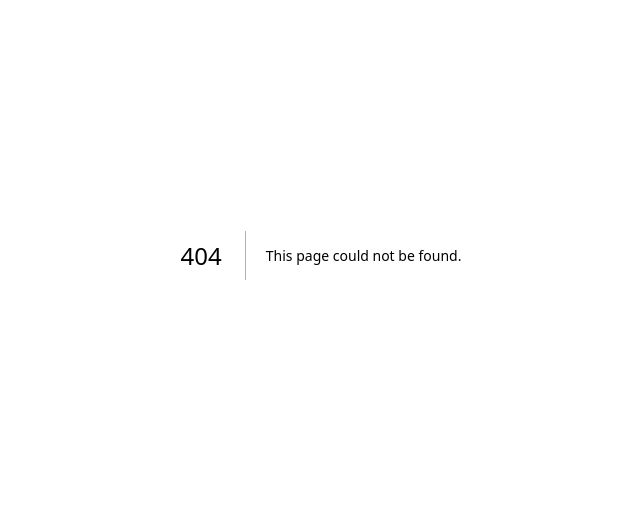
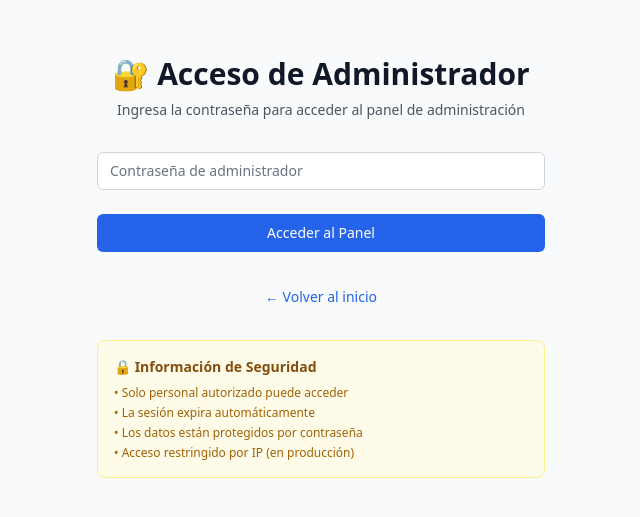
Before and after one commit to alexisayon/refut-landing, a Next.js app: page /admin-login in a window 1280 px wide. Before the commit this address had no page. Shown: the part 145-662 px from the top of the page, without its empty margins (319-959 px from the left). Built offline with nearby package versions, Linux system fonts and the light colour scheme.

Commit message:
feat: add password protection and authentication to admin panel

```diff
--- /dev/null
+++ b/hooks/useAdminAuth.ts
@@ -0,0 +1,62 @@
+import { useState, useEffect } from 'react'
+import { useRouter } from 'next/router'
+
+export const useAdminAuth = () => {
+  const [isAuthenticated, setIsAuthenticated] = useState(false)
+  const [isLoading, setIsLoading] = useState(true)
+  const router = useRouter()
+
+  useEffect(() => {
+    checkAuth()
+  }, [])
+
+  const checkAuth = () => {
+    try {
+      const isAuth = localStorage.getItem('refut_admin_authenticated') === 'true'
+      const timestamp = localStorage.getItem('refut_admin_timestamp')
+
+      if (isAuth && timestamp) {
+        // Verificar que la sesión no haya expirado (24 horas)
+        const sessionTime = parseInt(timestamp)
+        const now = Date.now()
+        const twentyFourHours = 24 * 60 * 60 * 1000
+
+        if (now - sessionTime < twentyFourHours) {
+          setIsAuthenticated(true)
+        } else {
+          // Sesión expirada
+          localStorage.removeItem('refut_admin_authenticated')
+          localStorage.removeItem('refut_admin_timestamp')
+          setIsAuthenticated(false)
+        }
+      } else {
+        setIsAuthenticated(false)
+      }
+    } catch (error) {
+      console.error('Error checking auth:', error)
+      setIsAuthenticated(false)
+    } finally {
+      setIsLoading(false)
+    }
+  }
+
+  const logout = () => {
+    localStorage.removeItem('refut_admin_authenticated')
+    localStorage.removeItem('refut_admin_timestamp')
+    setIsAuthenticated(false)
+    router.push('/admin-login')
+  }
+
+  const requireAuth = () => {
+    if (!isLoading && !isAuthenticated) {
+      router.push('/admin-login')
+    }
+  }
+
+  return {
+    isAuthenticated,
+    isLoading,
+    logout,
+    requireAuth
+  }
+}
--- /dev/null
+++ b/pages/admin-login.tsx
@@ -0,0 +1,99 @@
+import { useState } from 'react'
+import { useRouter } from 'next/router'
+
+export default function AdminLogin() {
+  const [password, setPassword] = useState('')
+  const [error, setError] = useState('')
+  const [loading, setLoading] = useState(false)
+  const router = useRouter()
+
+  // Contraseña de administrador (en producción debería ser más segura)
+  const ADMIN_PASSWORD = process.env.NEXT_PUBLIC_ADMIN_PASSWORD || 'refut2024'
+
+  const handleSubmit = async (e: React.FormEvent) => {
+    e.preventDefault()
+    setLoading(true)
+    setError('')
+
+    if (password === ADMIN_PASSWORD) {
+      // Guardar sesión en localStorage
+      localStorage.setItem('refut_admin_authenticated', 'true')
+      localStorage.setItem('refut_admin_timestamp', Date.now().toString())
+
+      // Redirigir al panel de administración
+      router.push('/admin')
+    } else {
+      setError('Contraseña incorrecta')
+    }
+
+    setLoading(false)
+  }
+
+  return (
+    <div className="min-h-screen bg-gray-50 flex items-center justify-center py-12 px-4 sm:px-6 lg:px-8">
+      <div className="max-w-md w-full space-y-8">
+        <div>
+          <h2 className="mt-6 text-center text-3xl font-extrabold text-gray-900">
+            🔐 Acceso de Administrador
+          </h2>
+          <p className="mt-2 text-center text-sm text-gray-600">
+            Ingresa la contraseña para acceder al panel de administración
+          </p>
+        </div>
+
+        <form className="mt-8 space-y-6" onSubmit={handleSubmit}>
+          <div>
+            <label htmlFor="password" className="sr-only">
+              Contraseña
+            </label>
+            <input
+              id="password"
+              name="password"
+              type="password"
+              required
+              className="appearance-none rounded-md relative block w-full px-3 py-2 border border-gray-300 placeholder-gray-500 text-gray-900 focus:outline-none focus:ring-blue-500 focus:border-blue-500 focus:z-10 sm:text-sm"
+              placeholder="Contraseña de administrador"
+              value={password}
+              onChange={(e) => setPassword(e.target.value)}
+            />
+          </div>
+
+          {error && (
+            <div className="text-red-600 text-sm text-center">
+              {error}
+            </div>
+          )}
+
+          <div>
+            <button
+              type="submit"
+              disabled={loading}
+              className="group relative w-full flex justify-center py-2 px-4 border border-transparent text-sm font-medium rounded-md text-white bg-blue-600 hover:bg-blue-700 focus:outline-none focus:ring-2 focus:ring-offset-2 focus:ring-blue-500 disabled:opacity-50"
+            >
+              {loading ? 'Verificando...' : 'Acceder al Panel'}
+            </button>
+          </div>
+        </form>
+
+        <div className="text-center">
+          <a
+            href="/"
+            className="text-sm text-blue-600 hover:text-blue-500"
+          >
+            ← Volver al inicio
+          </a>
+        </div>
+
+        <div className="bg-yellow-50 border border-yellow-200 rounded-lg p-4">
+          <h3 className="text-sm font-semibold text-yellow-800 mb-2">🔒 Información de Seguridad</h3>
+          <ul className="text-xs text-yellow-700 space-y-1">
+            <li>• Solo personal autorizado puede acceder</li>
+            <li>• La sesión expira automáticamente</li>
+            <li>• Los datos están protegidos por contraseña</li>
+            <li>• Acceso restringido por IP (en producción)</li>
+          </ul>
+        </div>
+      </div>
+    </div>
+  )
+}
--- a/pages/admin.tsx
+++ b/pages/admin.tsx
@@ -1,6 +1,7 @@
 import { useState, useEffect } from 'react'
 import { BetaService, BetaRegistration } from '../lib/betaService'
 import { Timestamp } from 'firebase/firestore'
+import { useAdminAuth } from '../hooks/useAdminAuth'
 
 interface AdminStats {
   totalUsers: number
@@ -13,6 +14,7 @@ interface AdminStats {
 }
 
 export default function Admin() {
+  const { isAuthenticated, isLoading: authLoading, logout } = useAdminAuth()
   const [stats, setStats] = useState<AdminStats>({
     totalUsers: 0,
     problemCounts: {},
@@ -26,8 +28,10 @@ export default function Admin() {
   const [error, setError] = useState<string | null>(null)
 
   useEffect(() => {
+    if (isAuthenticated) {
       loadData()
-  }, [])
+    }
+  }, [isAuthenticated])
 
   const loadData = async () => {
     try {
@@ -95,6 +99,36 @@ export default function Admin() {
     URL.revokeObjectURL(url)
   }
 
+  // Mostrar loading mientras se verifica la autenticación
+  if (authLoading) {
+    return (
+      <div className="min-h-screen bg-gray-50 flex items-center justify-center">
+        <div className="text-center">
+          <div className="animate-spin rounded-full h-12 w-12 border-b-2 border-blue-600 mx-auto"></div>
+          <p className="mt-4 text-gray-600">Verificando acceso...</p>
+        </div>
+      </div>
+    )
+  }
+
+  // Redirigir al login si no está autenticado
+  if (!isAuthenticated) {
+    return (
+      <div className="min-h-screen bg-gray-50 flex items-center justify-center">
+        <div className="text-center">
+          <div className="text-red-600 text-xl mb-4">🔒 Acceso Denegado</div>
+          <p className="text-gray-600 mb-4">Necesitas autenticarte para acceder al panel de administración</p>
+          <a
+            href="/admin-login"
+            className="bg-blue-600 text-white px-4 py-2 rounded hover:bg-blue-700"
+          >
+            Ir al Login
+          </a>
+        </div>
+      </div>
+    )
+  }
+
   if (loading) {
     return (
       <div className="min-h-screen bg-gray-50 flex items-center justify-center">
@@ -129,12 +163,20 @@ export default function Admin() {
         <div className="bg-white rounded-lg shadow-lg p-6">
           <div className="flex justify-between items-center mb-6">
             <h1 className="text-3xl font-bold text-gray-900">📊 ReFut - Panel de Administración</h1>
+            <div className="flex space-x-3">
               <button
                 onClick={exportData}
                 className="bg-green-600 text-white px-4 py-2 rounded hover:bg-green-700"
               >
                 📥 Exportar Datos
               </button>
+              <button
+                onClick={logout}
+                className="bg-red-600 text-white px-4 py-2 rounded hover:bg-red-700"
+              >
+                🚪 Cerrar Sesión
+              </button>
+            </div>
           </div>
 
           {/* Estadísticas Generales */}
```
Also changed, not shown: 2 other files (tests, documents, lock files or other folders). Lines whose indentation alone changed are shown as unchanged.
